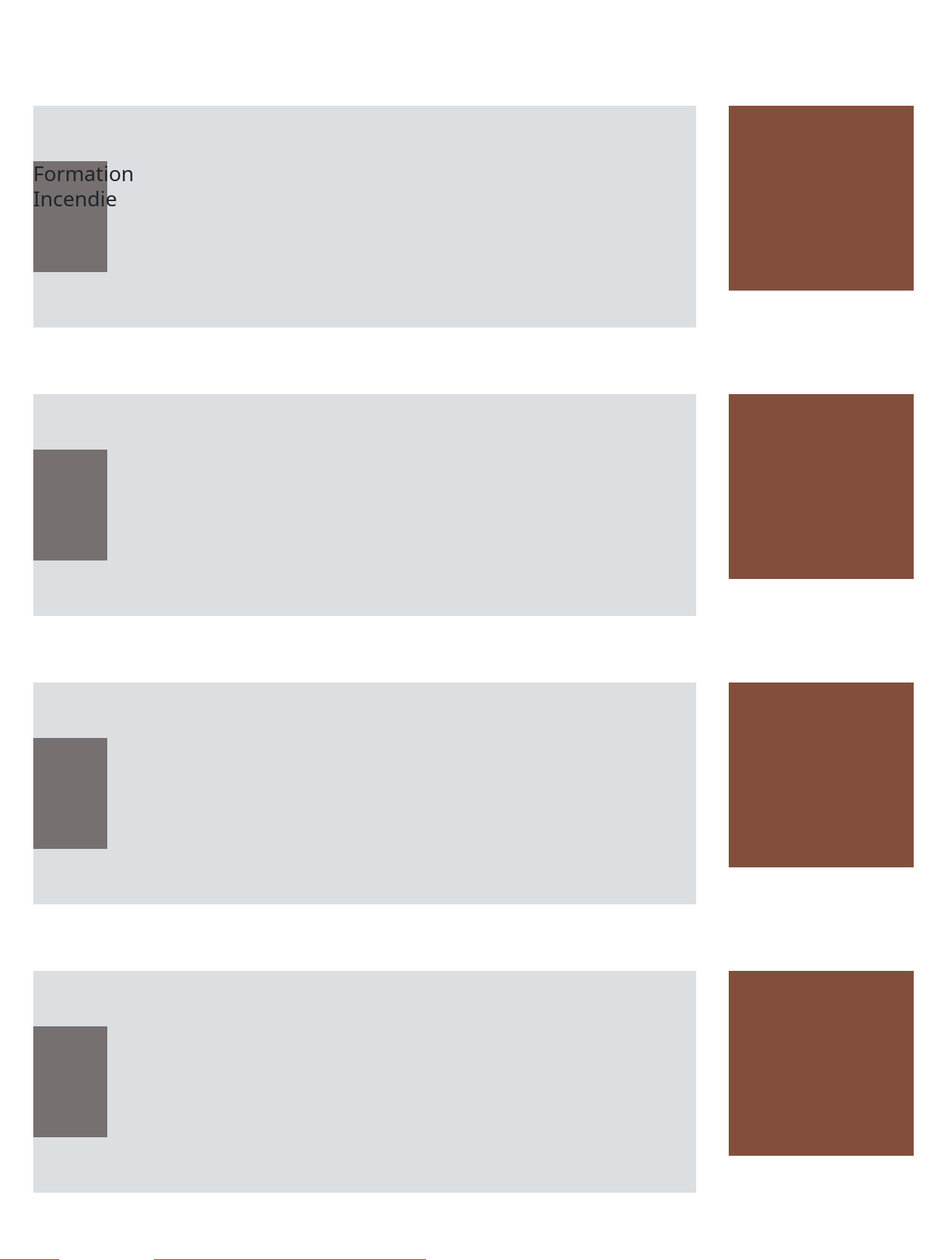
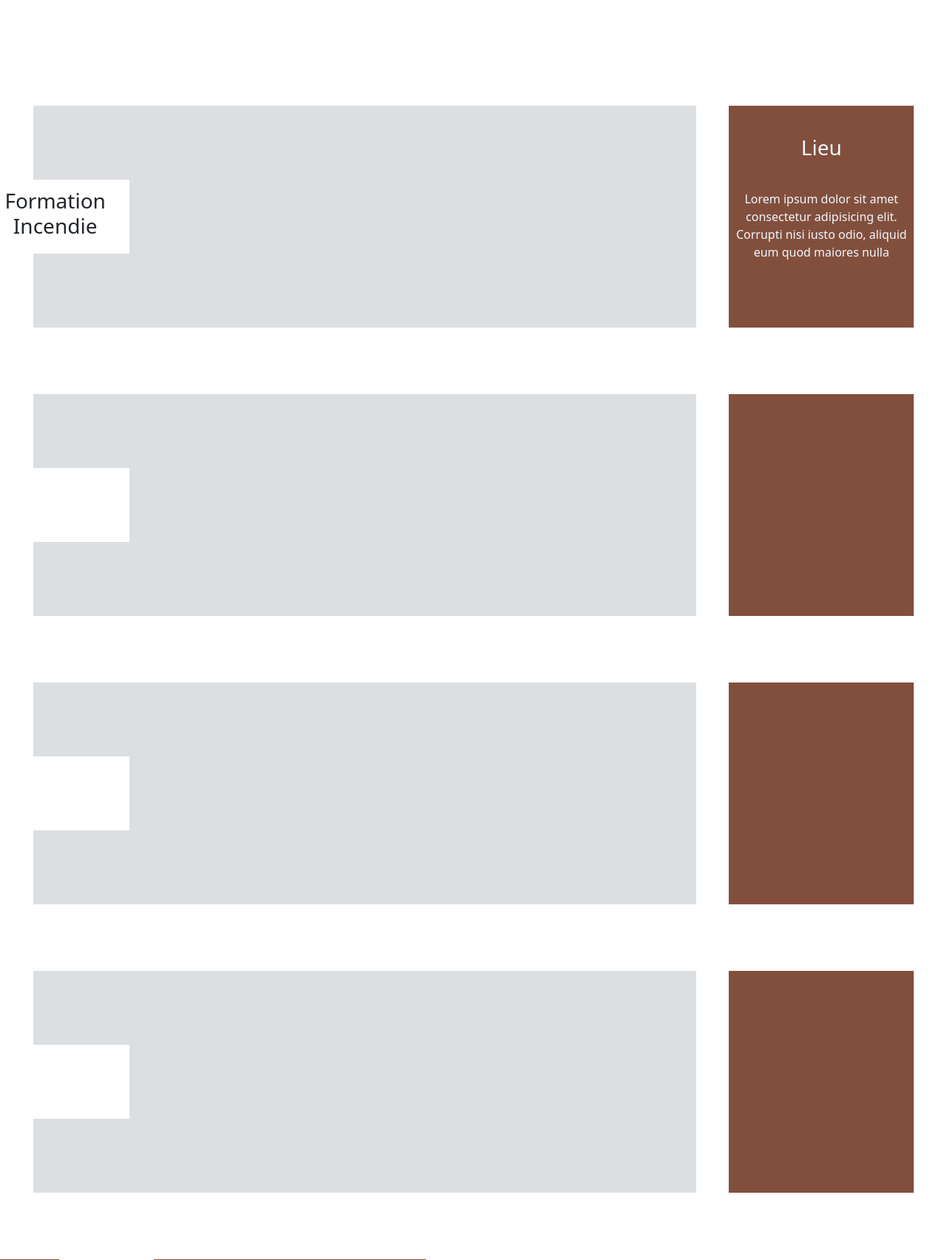
Before and after one commit to TheMaxium69/NRPrevention-SiteWeb, a PHP site: page /calendrier.php in a window 1280 px wide. Shown: the part 739-2443 px from the top of the page at 74% size. Run offline with PHP 8.4, Linux system fonts and the light colour scheme.

Commit message:
ça avance

```diff
--- a/calendrier.php
+++ b/calendrier.php
@@ -21,7 +21,10 @@ head($page); ?>
 
                 </div>
 
-                <div class="lieu"></div>
+                <div class="lieu">
+                    <h3>Lieu</h3>
+                    <p>Lorem ipsum dolor sit amet consectetur adipisicing elit. Corrupti nisi iusto odio, aliquid eum quod maiores nulla </p>
+                </div>
 
             </div>
             <div id="formation-incendie">
--- a/css/calendrier.css
+++ b/css/calendrier.css
@@ -39,16 +39,28 @@
 
 .lieu{
     background-color: rgb(130, 79, 61);
-    height: 250px;
+    height: 300px;
     width: 250px;
+    text-align: center;
 }
 
-
+.lieu h3, .lieu p {
+    color: aliceblue;
+    margin-top: 40px;
+}
 
 .titre-formation{
-    background-color: rgb(118, 112, 112);
-    height: 150px;
-    width: 100px;
+    background-color: rgb(255, 255, 255);
+    height: 100px;
+    width: 200px;
+    align-items: center;
+    display: flex;
+    margin-left: -70px;
+}
+
+.titre-formation h3{
+    text-align: center;
+
 }
 
 .contenu-formation{
```
